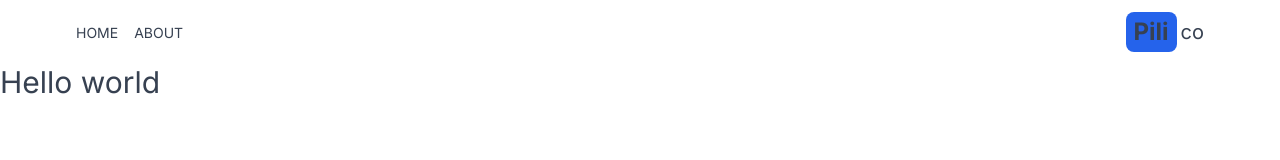
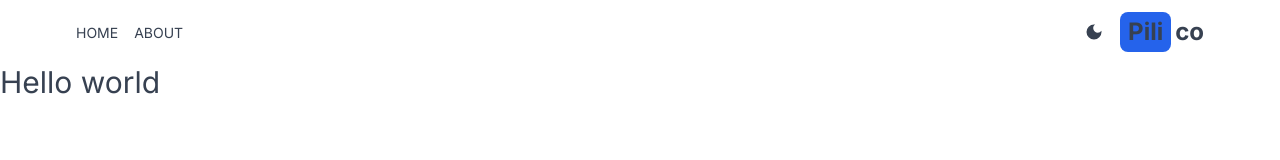
Before and after one commit to semandaPatricia/Movie-app-nextjs, a Next.js app: page / in a window 1280 px wide. Shown: the top 160 px of the page. Built offline with nearby package versions, Linux system fonts and the light colour scheme.

Commit message:
added DarkModeswitch

```diff
--- /dev/null
+++ b/src/components/DarkModeSwitch.jsx
@@ -0,0 +1,29 @@
+'use client';
+
+import { MdLightMode, MdDarkMode } from 'react-icons/md';
+
+import { useTheme } from 'next-themes';
+import { useEffect, useState } from 'react';
+
+export default function DarkModeSwitch() {
+  const { theme, setTheme, systemTheme } = useTheme();
+  const [mounted, setMounted] = useState(false);
+  const currentTheme = theme === 'system' ? systemTheme : theme;
+  useEffect(() => setMounted(true), []);
+  return (
+    <div>
+      {mounted &&
+        (currentTheme === 'dark' ? (
+          <MdLightMode
+            onClick={() => setTheme('light')}
+            className='text-xl cursor-pointer hover:text-blue-400'
+          />
+        ) : (
+          <MdDarkMode
+            onClick={() => setTheme('dark')}
+            className='text-xl cursor-pointer hover:text-blue-400'
+          />
+        ))}
+    </div>
+  );
+}
--- a/src/components/Header.jsx
+++ b/src/components/Header.jsx
@@ -2,6 +2,7 @@ import Link from 'next/link';
 import MenuItem from './MenuItem';
 import { AiFillHome } from 'react-icons/ai';
 import { BsFillInfoCircleFill } from 'react-icons/bs';
+import DarkModeSwitch from './DarkModeSwitch';
 
 const Header = () => {
   return (
@@ -11,12 +12,12 @@ const Header = () => {
       <MenuItem title='about' address='/about' Icon={BsFillInfoCircleFill} />
     </div>
     <div className='flex items-center gap-4'>
-
+     <DarkModeSwitch/>
       <Link href={'/'} className='flex gap-1 items-center'>
         <span className='text-2xl font-bold bg-blue-600 py-1 px-2 rounded-lg'>
           Pili
         </span>
-        <span className='text-xl hidden sm:inline'>co</span>
+        <span className='text-2xl font-bold hidden sm:inline'>co</span>
       </Link>
     </div>
   </div>
--- a/src/components/ThemeProvider.jsx
+++ b/src/components/ThemeProvider.jsx
@@ -5,7 +5,7 @@ import { ThemeProvider } from 'next-themes';
 export default function Providers({ children }) {
   return (
     <ThemeProvider defaultTheme='system' attribute='class'>
-      <div className='text-gray-700 dark:text-gray-200 dark:bg-gray-700 min-h-screen select-none transition-colors duration-300'>
+      <div className='text-gray-700 dark:text-gray-200 dark:bg-blue-950 min-h-screen select-none transition-colors duration-300'>
         {children}
       </div>
     </ThemeProvider>
```
